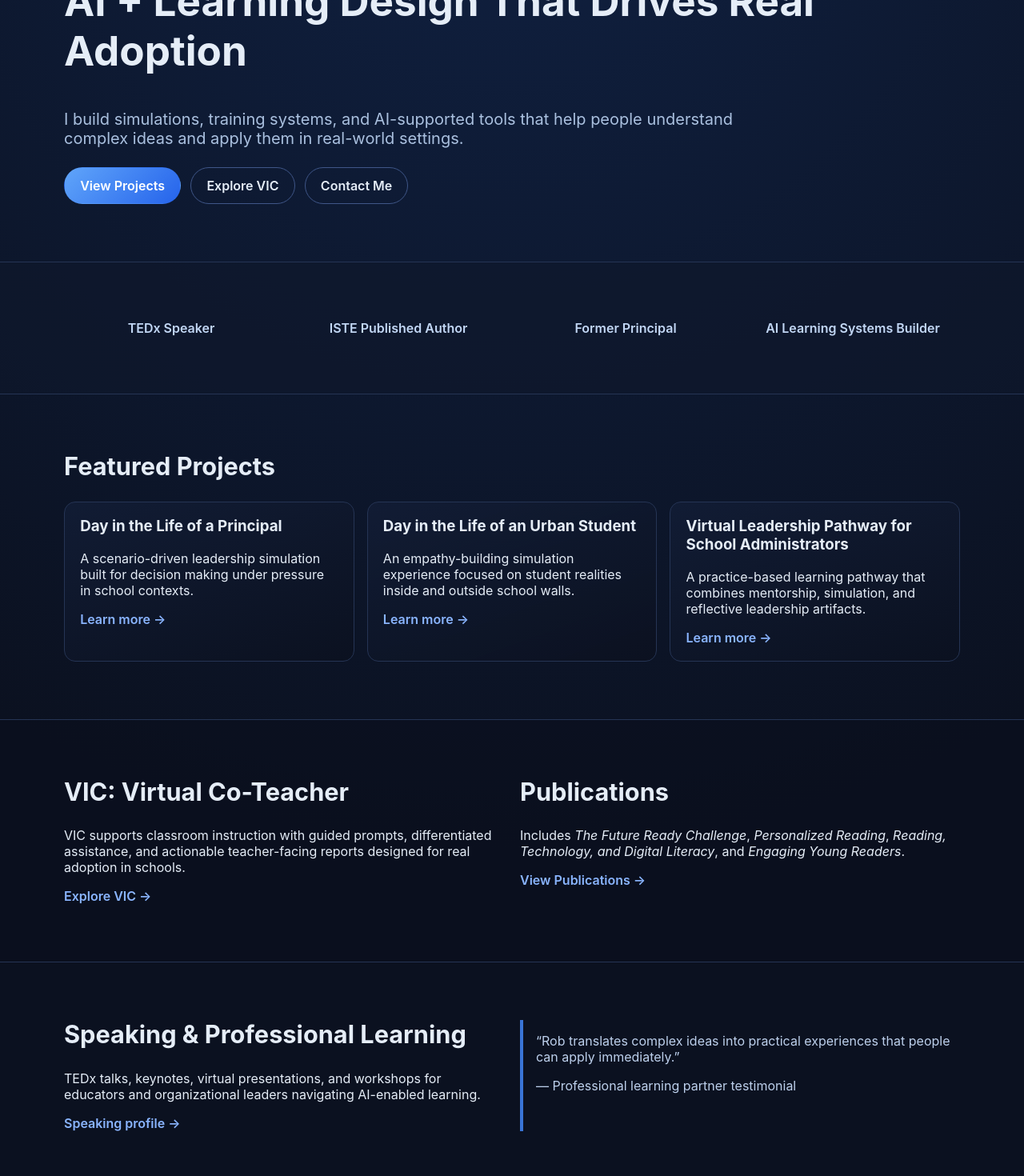
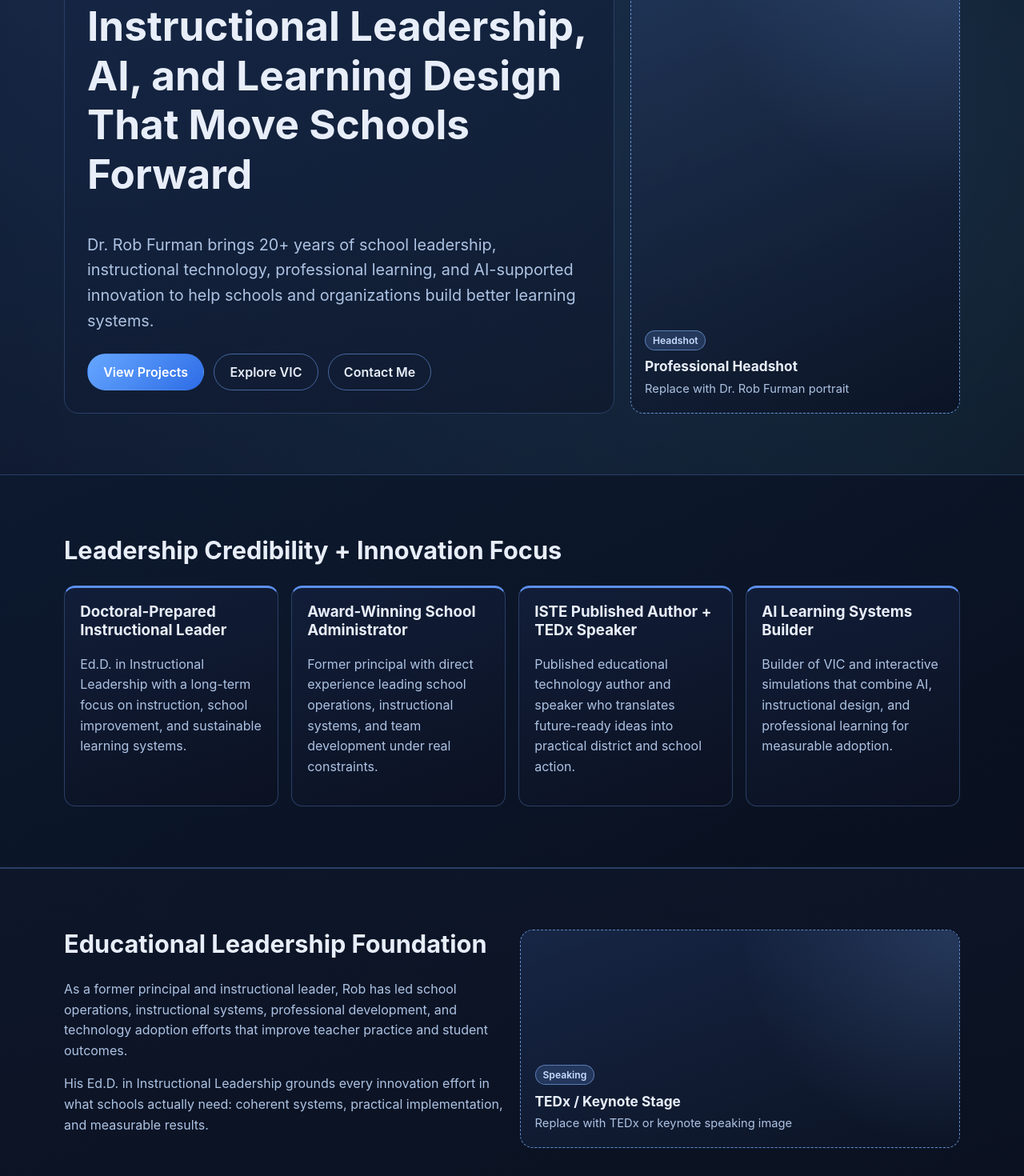
Before and after one commit to DrRobF/rob-furman-portfolio, a Next.js app: page / in a window 1280 px wide. Shown: the part 240-1710 px from the top of the page at 80% size. Built offline with nearby package versions, Linux system fonts and the light colour scheme.

Commit message:
Refine portfolio narrative and visuals for leadership plus AI positioning

```diff
--- /dev/null
+++ b/app/components/VisualPlaceholder.js
@@ -0,0 +1,14 @@
+export default function VisualPlaceholder({
+  title,
+  subtitle,
+  tag = 'Visual Placeholder',
+  variant = 'default',
+}) {
+  return (
+    <div className={`visual-placeholder ${variant}`} role="img" aria-label={title}>
+      <span className="placeholder-tag">{tag}</span>
+      <h3>{title}</h3>
+      {subtitle ? <p>{subtitle}</p> : null}
+    </div>
+  );
+}
--- a/app/globals.css
+++ b/app/globals.css
@@ -1,12 +1,12 @@
 :root {
-  --bg: #0b1120;
+  --bg: #070d1a;
   --surface: #111a2f;
-  --surface-soft: #16223f;
-  --text: #e5edf7;
-  --muted: #aac0df;
-  --accent: #60a5fa;
-  --accent-soft: #1e3a8a;
-  --line: #253454;
+  --surface-soft: #172746;
+  --text: #e8eef9;
+  --muted: #adc3e3;
+  --accent: #66a7ff;
+  --accent-strong: #2d6ce6;
+  --line: #2a3f66;
   --max-width: 1120px;
 }
 
@@ -18,7 +18,10 @@ html,
 body {
   margin: 0;
   font-family: Inter, -apple-system, BlinkMacSystemFont, 'Segoe UI', sans-serif;
-  background: radial-gradient(circle at top, #102142 0%, var(--bg) 60%);
+  background:
+    radial-gradient(circle at 8% 0%, rgba(64, 107, 189, 0.28) 0%, transparent 45%),
+    radial-gradient(circle at 85% 12%, rgba(65, 133, 157, 0.2) 0%, transparent 40%),
+    var(--bg);
   color: var(--text);
 }
 
@@ -38,11 +41,17 @@ a {
 }
 
 .section {
-  padding: 4.5rem 0;
+  padding: 4.75rem 0;
+  position: relative;
 }
 
 .muted {
-  background: rgba(9, 14, 27, 0.45);
+  background: linear-gradient(160deg, rgba(14, 23, 43, 0.88), rgba(12, 19, 35, 0.65));
+  border-block: 1px solid var(--line);
+}
+
+.accent-panel {
+  background: linear-gradient(130deg, rgba(17, 37, 69, 0.78), rgba(11, 20, 39, 0.95));
   border-block: 1px solid var(--line);
 }
 
@@ -54,21 +63,25 @@ h4 {
   margin-top: 0;
 }
 
-h1 { font-size: clamp(2rem, 4vw, 3.2rem); }
-h2 { font-size: clamp(1.5rem, 2.4vw, 2rem); }
+h1 { font-size: clamp(2rem, 4vw, 3.35rem); }
+h2 { font-size: clamp(1.5rem, 2.4vw, 2.15rem); }
+
+p {
+  color: var(--muted);
+  line-height: 1.6;
+}
 
 .lead {
-  color: var(--muted);
-  font-size: clamp(1rem, 2vw, 1.25rem);
-  max-width: 70ch;
+  font-size: clamp(1.02rem, 2vw, 1.24rem);
+  max-width: 72ch;
 }
 
 .eyebrow {
   text-transform: uppercase;
-  letter-spacing: 0.08em;
-  color: #8eb4f3;
-  font-size: 0.82rem;
-  font-weight: 600;
+  letter-spacing: 0.09em;
+  color: #9ac0ff;
+  font-size: 0.8rem;
+  font-weight: 700;
 }
 
 .site-header {
@@ -76,7 +89,7 @@ h2 { font-size: clamp(1.5rem, 2.4vw, 2rem); }
   top: 0;
   z-index: 10;
   border-bottom: 1px solid var(--line);
-  background: rgba(8, 14, 28, 0.92);
+  background: rgba(7, 13, 26, 0.9);
   backdrop-filter: blur(12px);
 }
 
@@ -110,7 +123,23 @@ h2 { font-size: clamp(1.5rem, 2.4vw, 2rem); }
 
 .nav-list a:hover { color: var(--text); }
 
-.hero { padding-top: 6rem; }
+.hero {
+  padding-top: 5.9rem;
+}
+
+.hero-layout {
+  display: grid;
+  grid-template-columns: 1.25fr 0.75fr;
+  gap: 1.25rem;
+  align-items: stretch;
+}
+
+.hero-content {
+  background: linear-gradient(155deg, rgba(20, 37, 68, 0.78), rgba(13, 21, 40, 0.6));
+  border: 1px solid var(--line);
+  border-radius: 18px;
+  padding: 1.75rem;
+}
 
 .button-row {
   display: flex;
@@ -131,28 +160,19 @@ h2 { font-size: clamp(1.5rem, 2.4vw, 2rem); }
 .button:hover { transform: translateY(-2px); }
 
 .button.primary {
-  background: linear-gradient(135deg, var(--accent), #2563eb);
+  background: linear-gradient(135deg, var(--accent), var(--accent-strong));
   color: #fff;
 }
 
 .button.secondary {
-  border-color: #3f5688;
+  border-color: #47669f;
   background: transparent;
   color: var(--text);
 }
 
-.credibility {
+.credibility-panel {
+  background: linear-gradient(145deg, rgba(12, 25, 46, 0.92), rgba(9, 15, 30, 0.82));
   border-block: 1px solid var(--line);
-  background: rgba(15, 24, 44, 0.65);
-}
-
-.credibility-grid {
-  display: grid;
-  grid-template-columns: repeat(4, 1fr);
-  gap: 1rem;
-  text-align: center;
-  font-weight: 600;
-  color: #c2d7f5;
 }
 
 .card-grid {
@@ -162,21 +182,47 @@ h2 { font-size: clamp(1.5rem, 2.4vw, 2rem); }
   gap: 1rem;
 }
 
+.four-up {
+  grid-template-columns: repeat(4, minmax(0, 1fr));
+}
+
+.two-up {
+  grid-template-columns: repeat(2, minmax(0, 1fr));
+}
+
 .card {
-  background: linear-gradient(160deg, rgba(18, 29, 54, 0.85), rgba(11, 17, 32, 0.95));
+  background: linear-gradient(160deg, rgba(18, 30, 58, 0.92), rgba(11, 17, 33, 0.95));
   border: 1px solid var(--line);
   border-radius: 14px;
   padding: 1.2rem;
-  transition: border-color 180ms ease, transform 180ms ease;
+  transition: border-color 180ms ease, transform 180ms ease, box-shadow 180ms ease;
 }
 
 .card:hover {
-  border-color: #4a75c5;
+  border-color: #5a88dd;
   transform: translateY(-2px);
+  box-shadow: 0 12px 28px rgba(5, 8, 16, 0.35);
+}
+
+.card-featured {
+  border-top: 3px solid #5c90ee;
+}
+
+.project-card {
+  position: relative;
+  overflow: hidden;
+}
+
+.project-card::after {
+  content: '';
+  position: absolute;
+  inset: auto 0 0;
+  height: 3px;
+  background: linear-gradient(90deg, #5d94f1, #58bdd5);
 }
 
 .text-link {
-  color: #8ab5ff;
+  color: #94bdff;
   font-weight: 600;
 }
 
@@ -184,6 +230,7 @@ h2 { font-size: clamp(1.5rem, 2.4vw, 2rem); }
   display: grid;
   grid-template-columns: repeat(2, minmax(0, 1fr));
   gap: 1.25rem;
+  align-items: stretch;
 }
 
 .quote-block {
@@ -192,9 +239,74 @@ h2 { font-size: clamp(1.5rem, 2.4vw, 2rem); }
   color: #bdd0ec;
 }
 
+.visual-placeholder {
+  background: linear-gradient(160deg, rgba(25, 41, 74, 0.86), rgba(12, 20, 37, 0.88));
+  border: 1px dashed #628dcf;
+  border-radius: 16px;
+  padding: 1.1rem;
+  min-height: 220px;
+  display: flex;
+  flex-direction: column;
+  justify-content: flex-end;
+  position: relative;
+}
+
+.visual-placeholder::before {
+  content: '';
+  position: absolute;
+  inset: 0;
+  background: radial-gradient(circle at top right, rgba(117, 164, 236, 0.2), transparent 45%);
+  border-radius: 16px;
+}
+
+.visual-placeholder > * {
+  position: relative;
+}
+
+.placeholder-tag {
+  display: inline-block;
+  width: fit-content;
+  padding: 0.25rem 0.55rem;
+  border-radius: 999px;
+  background: rgba(101, 148, 227, 0.22);
+  border: 1px solid rgba(127, 171, 240, 0.6);
+  color: #c7dcff;
+  font-size: 0.76rem;
+  font-weight: 600;
+  margin-bottom: 0.65rem;
+}
+
+.visual-placeholder h3 {
+  font-size: 1.08rem;
+  margin-bottom: 0.35rem;
+}
+
+.visual-placeholder p {
+  margin: 0;
+  font-size: 0.92rem;
+}
+
+.visual-placeholder.speaking,
+.visual-placeholder.books {
+  min-height: 260px;
+}
+
+.visual-placeholder.headshot {
+  background: linear-gradient(155deg, rgba(35, 56, 92, 0.84), rgba(11, 20, 37, 0.95));
+}
+
+.visual-placeholder.vic,
+.visual-placeholder.simulation {
+  background: linear-gradient(160deg, rgba(20, 47, 84, 0.8), rgba(9, 17, 33, 0.9));
+}
+
 .cta {
   text-align: center;
   border-top: 1px solid var(--line);
+}
+
+.top-space {
+  margin-top: 1.25rem;
 }
 
 .simulation-shell {
@@ -249,8 +361,15 @@ h2 { font-size: clamp(1.5rem, 2.4vw, 2rem); }
   gap: 0.5rem;
 }
 
+@media (max-width: 960px) {
+  .hero-layout,
+  .split-grid,
+  .four-up,
+  .two-up {
+    grid-template-columns: 1fr;
+  }
+}
+
 @media (max-width: 860px) {
   .nav-wrap { flex-direction: column; padding: 0.8rem 0; }
-  .split-grid,
-  .credibility-grid { grid-template-columns: 1fr; text-align: left; }
 }
--- a/app/page.js
+++ b/app/page.js
@@ -1,23 +1,47 @@
 import Link from 'next/link';
+import VisualPlaceholder from './components/VisualPlaceholder';
+
+const credibilityCards = [
+  {
+    title: 'Doctoral-Prepared Instructional Leader',
+    detail:
+      'Ed.D. in Instructional Leadership with a long-term focus on instruction, school improvement, and sustainable learning systems.',
+  },
+  {
+    title: 'Award-Winning School Administrator',
+    detail:
+      'Former principal with direct experience leading school operations, instructional systems, and team development under real constraints.',
+  },
+  {
+    title: 'ISTE Published Author + TEDx Speaker',
+    detail:
+      'Published educational technology author and speaker who translates future-ready ideas into practical district and school action.',
+  },
+  {
+    title: 'AI Learning Systems Builder',
+    detail:
+      'Builder of VIC and interactive simulations that combine AI, instructional design, and professional learning for measurable adoption.',
+  },
+];
 
 const featuredProjects = [
   {
     title: 'Day in the Life of a Principal',
     description:
-      'A scenario-driven leadership simulation built for decision making under pressure in school contexts.',
+      'Scenario-based leadership simulation for principals and aspiring administrators focused on instructional judgment, communication, and operations.',
     href: '/simulations/principal',
   },
   {
     title: 'Day in the Life of an Urban Student',
     description:
-      'An empathy-building simulation experience focused on student realities inside and outside school walls.',
+      'Interactive simulation that develops empathy-informed planning by surfacing student realities affecting attendance, engagement, and achievement.',
     href: '/simulations/urban-student',
   },
   {
-    title: 'Virtual Leadership Pathway for School Administrators',
+    title: 'VIC: Virtual Co-Teacher',
     description:
-      'A practice-based learning pathway that combines mentorship, simulation, and reflective leadership artifacts.',
-    href: '/projects',
+      'AI-supported learning system designed to support teachers with differentiated guidance, formative insight, and instructionally aligned supports.',
+    href: '/vic',
   },
 ];
 
@@ -25,12 +49,14 @@ export default function HomePage() {
   return (
     <>
       <section className="hero section">
-        <div className="container hero-content">
-          <p className="eyebrow">Dr. Rob Furman · AI Learning Systems · Instructional Innovation</p>
-          <h1>AI + Learning Design That Drives Real Adoption</h1>
+        <div className="container hero-layout">
+          <div className="hero-content">
+            <p className="eyebrow">Dr. Rob Furman · Ed.D. · Leadership + AI + Learning Design</p>
+            <h1>Instructional Leadership, AI, and Learning Design That Move Schools Forward</h1>
             <p className="lead">
-            I build simulations, training systems, and AI-supported tools that help people understand
-            complex ideas and apply them in real-world settings.
+              Dr. Rob Furman brings 20+ years of school leadership, instructional technology,
+              professional learning, and AI-supported innovation to help schools and organizations
+              build better learning systems.
             </p>
             <div className="button-row">
               <Link href="/projects" className="button primary">
@@ -44,14 +70,49 @@ export default function HomePage() {
               </Link>
             </div>
           </div>
+          <VisualPlaceholder
+            title="Professional Headshot"
+            subtitle="Replace with Dr. Rob Furman portrait"
+            tag="Headshot"
+            variant="headshot"
+          />
+        </div>
       </section>
 
-      <section className="section credibility">
-        <div className="container credibility-grid">
-          <span>TEDx Speaker</span>
-          <span>ISTE Published Author</span>
-          <span>Former Principal</span>
-          <span>AI Learning Systems Builder</span>
+      <section className="section credibility-panel">
+        <div className="container">
+          <h2>Leadership Credibility + Innovation Focus</h2>
+          <div className="card-grid four-up">
+            {credibilityCards.map((card) => (
+              <article key={card.title} className="card card-featured">
+                <h3>{card.title}</h3>
+                <p>{card.detail}</p>
+              </article>
+            ))}
+          </div>
+        </div>
+      </section>
+
+      <section className="section muted">
+        <div className="container split-grid">
+          <div>
+            <h2>Educational Leadership Foundation</h2>
+            <p>
+              As a former principal and instructional leader, Rob has led school operations,
+              instructional systems, professional development, and technology adoption efforts that
+              improve teacher practice and student outcomes.
+            </p>
+            <p>
+              His Ed.D. in Instructional Leadership grounds every innovation effort in what schools
+              actually need: coherent systems, practical implementation, and measurable results.
+            </p>
+          </div>
+          <VisualPlaceholder
+            title="TEDx / Keynote Stage"
+            subtitle="Replace with TEDx or keynote speaking image"
+            tag="Speaking"
+            variant="speaking"
+          />
         </div>
       </section>
 
@@ -60,7 +121,7 @@ export default function HomePage() {
           <h2>Featured Projects</h2>
           <div className="card-grid">
             {featuredProjects.map((project) => (
-              <article key={project.title} className="card">
+              <article key={project.title} className="card project-card">
                 <h3>{project.title}</h3>
                 <p>{project.description}</p>
                 <Link href={project.href} className="text-link">
@@ -72,59 +133,55 @@ export default function HomePage() {
         </div>
       </section>
 
-      <section className="section muted">
+      <section className="section accent-panel">
         <div className="container split-grid">
           <div>
-            <h2>VIC: Virtual Co-Teacher</h2>
+            <h2>Publications and Professional Voice</h2>
             <p>
-              VIC supports classroom instruction with guided prompts, differentiated assistance, and
-              actionable teacher-facing reports designed for real adoption in schools.
-            </p>
-            <Link href="/vic" className="text-link">
-              Explore VIC →
-            </Link>
-          </div>
-          <div>
-            <h2>Publications</h2>
-            <p>
-              Includes <em>The Future Ready Challenge</em>, <em>Personalized Reading</em>,{' '}
-              <em>Reading, Technology, and Digital Literacy</em>, and <em>Engaging Young Readers</em>.
+              ISTE-published books and articles in educational technology, literacy, and future-ready
+              learning highlight a track record of thought leadership tied to real school practice.
             </p>
             <Link href="/publications" className="text-link">
               View Publications →
             </Link>
           </div>
+          <VisualPlaceholder
+            title="Books + Publications"
+            subtitle="Replace with book covers or publication collage"
+            tag="Publications"
+            variant="books"
+          />
         </div>
       </section>
 
       <section className="section">
         <div className="container split-grid">
+          <VisualPlaceholder
+            title="Simulation Experience"
+            subtitle="Replace with simulation dashboard image"
+            tag="Simulations"
+            variant="simulation"
+          />
           <div>
-            <h2>Speaking & Professional Learning</h2>
+            <h2>AI + Instructional Design in Practice</h2>
             <p>
-              TEDx talks, keynotes, virtual presentations, and workshops for educators and
-              organizational leaders navigating AI-enabled learning.
+              Rob builds practical AI-supported learning systems, including VIC and interactive
+              simulations, to strengthen instructional decision-making, learner engagement, and
+              professional growth across schools and organizations.
             </p>
-            <Link href="/speaking" className="text-link">
-              Speaking profile →
+            <Link href="/simulations" className="text-link">
+              Explore Simulations →
             </Link>
-          </div>
-          <div className="quote-block">
-            <p>
-              “Rob translates complex ideas into practical experiences that people can apply
-              immediately.”
-            </p>
-            <span>— Professional learning partner testimonial</span>
           </div>
         </div>
       </section>
 
       <section className="section cta">
         <div className="container">
-          <h2>Let’s Build the Next Learning Experience</h2>
+          <h2>Partner with Dr. Rob Furman</h2>
           <p>
-            Available for speaking, consulting, simulation design, and AI-supported instructional
-            initiatives.
+            Available for school leadership consulting, AI-enabled instructional design, professional
+            learning, and keynote speaking.
           </p>
           <Link href="/contact" className="button primary">
             Contact Me
```
Also changed, not shown: app/about/page.js (+31 -10 lines), app/projects/page.js (+24 -6 lines), app/publications/page.js (+19 -6 lines), app/simulations/page.js (+19 -4 lines), app/speaking/page.js (+23 -8 lines), app/vic/page.js (+29 -8 lines). Lines whose indentation alone changed are shown as unchanged.
